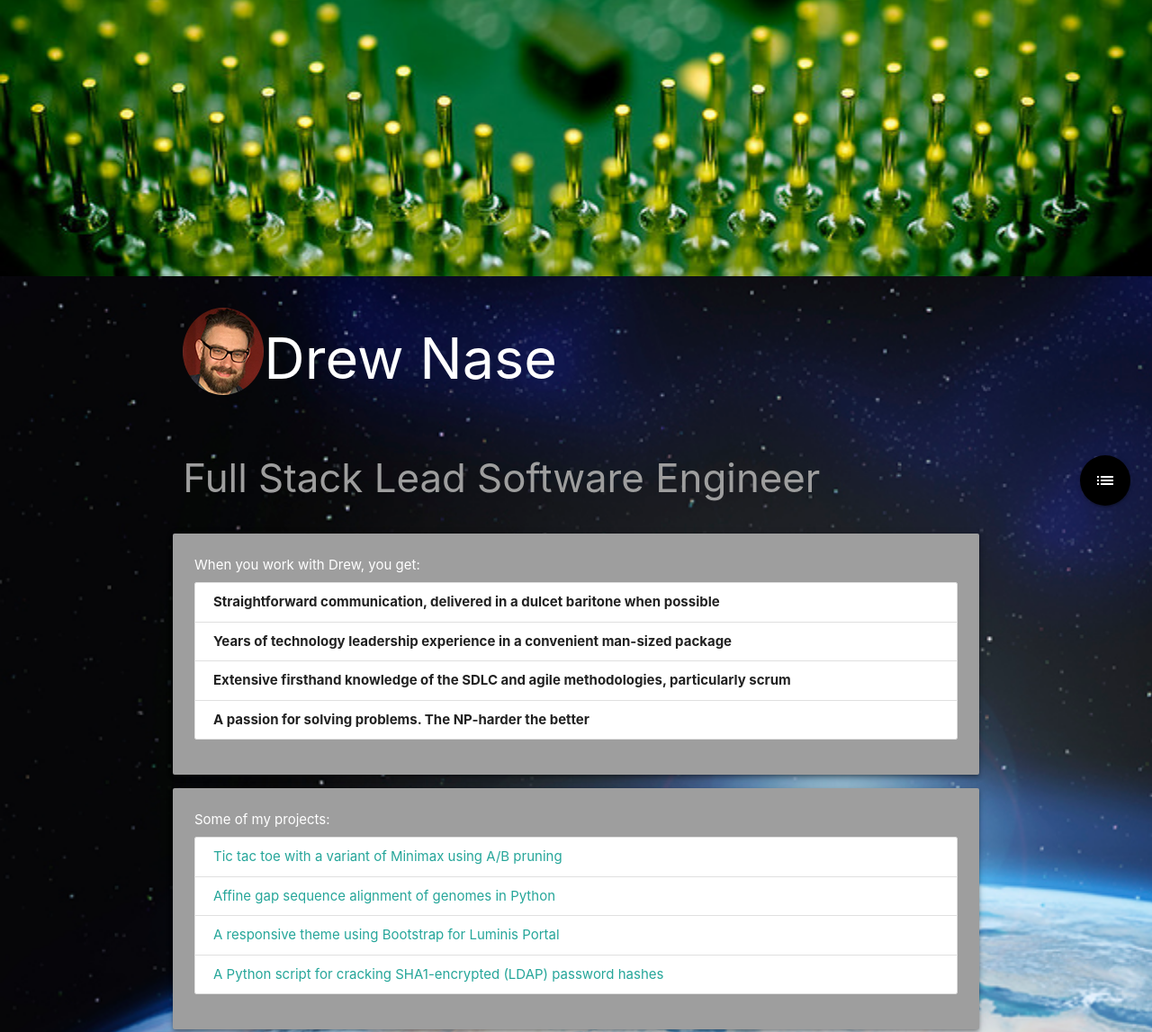
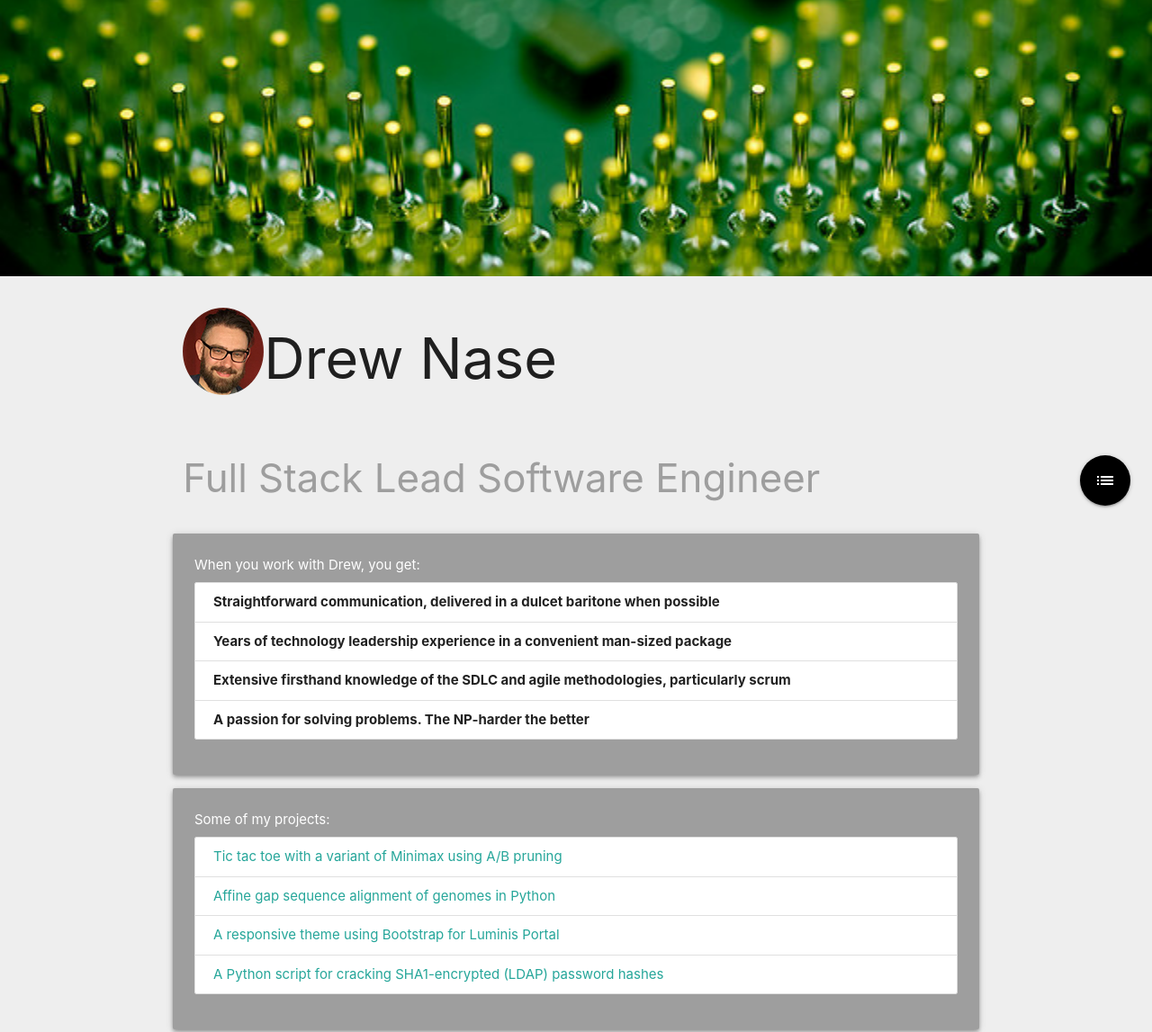
Before and after one commit to dnase/dnase.github.io, a website: page index.html in a window 1280 px wide. Shown: the part 193-1340 px from the top of the page at 90% size. Drawn offline with nearby package versions, Linux system fonts and the light colour scheme.

Commit message:
rearranged some stuff

```diff
--- a/index.html
+++ b/index.html
@@ -3,6 +3,9 @@
     <title>Drew J Nase</title>
     <meta charset="UTF-8">
     <meta name="viewport" content="width=device-width, initial-scale=1">
+
+    <!--Google AMP-->
+    <link rel="amphtml" href="https://dnase.github.io/amp.html">
 
     <!--Import Google Icon Font-->
     <link href="http://fonts.googleapis.com/icon?family=Material+Icons" rel="stylesheet">
@@ -22,11 +25,11 @@
       <div class="parallax-container">
           <div class="parallax"><img src="images/parallax1.jpg"></div>
       </div>
-      <div class="section chip-background">
+      <div class="section grey lighten-3">
           <div class="row container" >
               <div class="col s12 valign-wrapper">
                   <img src="images/drewface1.png" alt="" class="circle responsive-img" style="min-width: 90px;" />
-                  <h1 class="header inline-pls white-text">Drew Nase</h1>
+                  <h1 class="header inline-pls">Drew Nase</h1>
               </div>
           </div>
           <div class="row container">
```
